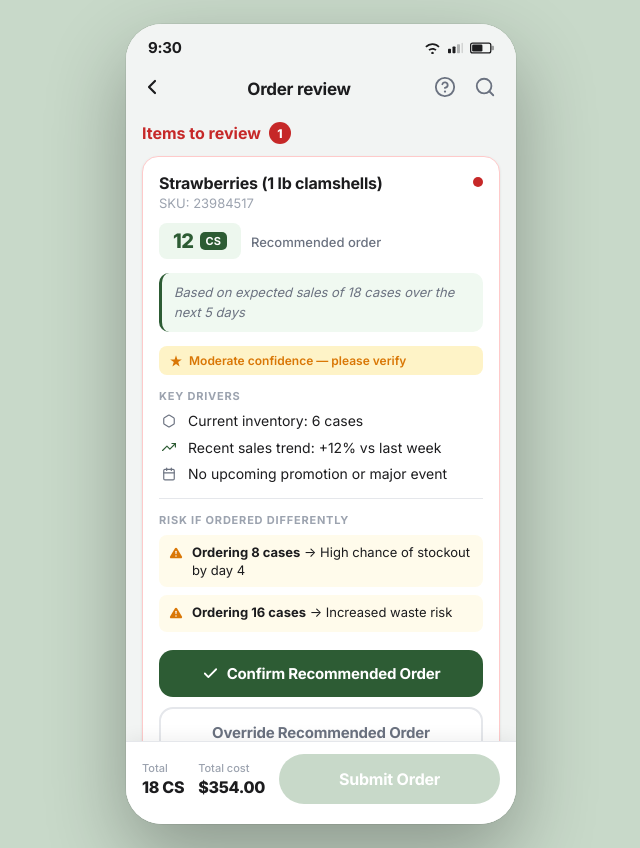
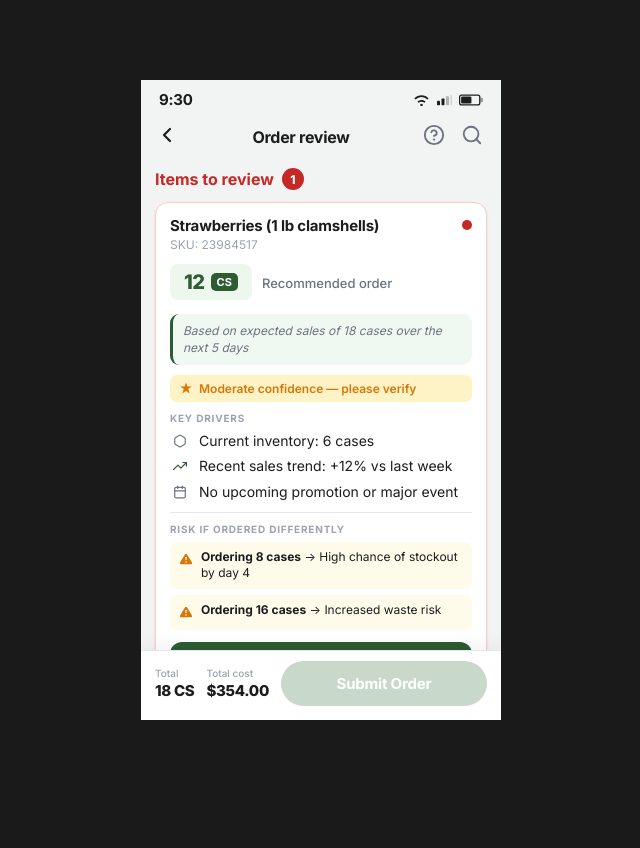
Before and after one commit to Philosophe1/Afresh, a React (Vite) app: page / in a window 1280 px wide. Both pictures are taken after a click on the button "View order". Shown: the whole page, without its empty margins (319-959 px from the left). After the commit the page ends 800 px from the top, so only its background shows below. Built offline with nearby package versions, Linux system fonts and the light colour scheme.

Commit message:
Scale app to Zebra TC21/TC26 logical viewport (360×640 CSS px)

```diff
--- a/src/App.jsx
+++ b/src/App.jsx
@@ -21,12 +21,9 @@ export default function App() {
   return (
     <div style={{
       width: '100%',
-      height: '844px',
-      maxHeight: '100dvh',
+      height: '100%',
       background: 'var(--card-bg)',
-      borderRadius: 36,
       overflow: 'hidden',
-      boxShadow: '0 32px 80px rgba(0,0,0,0.30), 0 0 0 1px rgba(0,0,0,0.06)',
       position: 'relative',
     }}>
       {screen === 'tasks' && (
--- a/src/components/StatusBar.jsx
+++ b/src/components/StatusBar.jsx
@@ -4,7 +4,7 @@ export default function StatusBar({ time = '9:30' }) {
       display: 'flex',
       justifyContent: 'space-between',
       alignItems: 'center',
-      padding: '14px 22px 6px',
+      padding: '10px 18px 4px',
       background: 'var(--page-bg)',
     }}>
       <span style={{ fontSize: 15, fontWeight: 700, color: 'var(--text-primary)', letterSpacing: '-0.2px' }}>
--- a/src/index.css
+++ b/src/index.css
@@ -25,17 +25,20 @@
 
 body {
   font-family: 'Inter', -apple-system, BlinkMacSystemFont, 'Segoe UI', sans-serif;
-  background: #C8D9C9;
+  background: #1A1A1A;
   min-height: 100dvh;
   display: flex;
   align-items: center;
   justify-content: center;
-  padding: 24px 16px;
 }
 
 #root {
-  width: 100%;
-  max-width: 390px;
+  /* Zebra TC21/TC26 logical viewport: 720×1280 px at 2× DPR = 360×640 CSS px.
+     TC52/TC52ax: 1080×1920 at ~3× DPR = 360×640 CSS px.
+     Both devices land on the same 360-wide logical viewport. */
+  width: 360px;
+  height: 640px;
+  flex-shrink: 0;
 }
 
 button {
--- a/src/screens/OrderReview.jsx
+++ b/src/screens/OrderReview.jsx
@@ -127,21 +127,21 @@ function ItemCard({ item, state, onConfirm, onToggleOverride, onOverrideInput, o
   return (
     <div style={{
       background: 'var(--card-bg)',
-      borderRadius: 16,
-      marginBottom: 12,
+      borderRadius: 13,
+      marginBottom: 10,
       boxShadow: 'var(--shadow-sm)',
       overflow: 'hidden',
       border: isActioned ? 'none' : (item.needsReview ? '1.5px solid #FECACA' : '1.5px solid var(--border)'),
       transition: 'border 0.25s ease',
     }}>
       {/* Card header */}
-      <div style={{ padding: '16px 16px 0' }}>
+      <div style={{ padding: '13px 14px 0' }}>
         <div style={{ display: 'flex', justifyContent: 'space-between', alignItems: 'flex-start', marginBottom: 2 }}>
           <div style={{ flex: 1, marginRight: 8 }}>
-            <div style={{ fontSize: 16, fontWeight: 700, color: 'var(--text-primary)', letterSpacing: '-0.2px' }}>
+            <div style={{ fontSize: 15, fontWeight: 700, color: 'var(--text-primary)', letterSpacing: '-0.2px' }}>
               {item.name}
             </div>
-            <div style={{ fontSize: 13, color: 'var(--text-tertiary)', marginTop: 2 }}>
+            <div style={{ fontSize: 12, color: 'var(--text-tertiary)', marginTop: 2 }}>
               SKU: {item.sku}
             </div>
           </div>
@@ -237,16 +237,16 @@ function ItemCard({ item, state, onConfirm, onToggleOverride, onOverrideInput, o
 
       {/* Rationale section — hidden when actioned */}
       {!isActioned && (
-        <div style={{ padding: '0 16px 16px' }}>
+        <div style={{ padding: '0 14px 14px' }}>
           {/* Rationale summary box */}
           <div style={{
             background: '#F0F9F1',
-            borderRadius: 10,
-            padding: '10px 12px',
-            marginBottom: 14,
+            borderRadius: 9,
+            padding: '8px 10px',
+            marginBottom: 10,
             borderLeft: '3px solid var(--green-primary)',
           }}>
-            <div style={{ fontSize: 13, color: 'var(--text-secondary)', fontStyle: 'italic', lineHeight: 1.5 }}>
+            <div style={{ fontSize: 12, color: 'var(--text-secondary)', fontStyle: 'italic', lineHeight: 1.45 }}>
               {item.rationale}
             </div>
           </div>
@@ -257,10 +257,10 @@ function ItemCard({ item, state, onConfirm, onToggleOverride, onOverrideInput, o
               display: 'flex',
               alignItems: 'center',
               gap: 6,
-              marginBottom: 14,
+              marginBottom: 10,
               background: 'var(--amber-light)',
-              borderRadius: 8,
-              padding: '7px 10px',
+              borderRadius: 7,
+              padding: '6px 9px',
             }}>
               <SparkleIcon />
               <span style={{ fontSize: 12, color: 'var(--amber)', fontWeight: 600 }}>
@@ -270,18 +270,18 @@ function ItemCard({ item, state, onConfirm, onToggleOverride, onOverrideInput, o
           )}
 
           {/* Key Drivers */}
-          <div style={{ marginBottom: 14 }}>
+          <div style={{ marginBottom: 10 }}>
             <div style={{
-              fontSize: 11,
+              fontSize: 10,
               fontWeight: 700,
               color: 'var(--text-tertiary)',
               letterSpacing: '0.8px',
               textTransform: 'uppercase',
-              marginBottom: 8,
+              marginBottom: 7,
             }}>
               Key Drivers
             </div>
-            <div style={{ display: 'flex', flexDirection: 'column', gap: 7 }}>
+            <div style={{ display: 'flex', flexDirection: 'column', gap: 6 }}>
               {item.keyDrivers.map((d, i) => (
                 <div key={i} style={{ display: 'flex', alignItems: 'center', gap: 9 }}>
                   <div style={{ flexShrink: 0, width: 20, display: 'flex', justifyContent: 'center' }}>
@@ -294,34 +294,34 @@ function ItemCard({ item, state, onConfirm, onToggleOverride, onOverrideInput, o
           </div>
 
           {/* Divider */}
-          <div style={{ height: 1, background: 'var(--border)', marginBottom: 14 }} />
+          <div style={{ height: 1, background: 'var(--border)', marginBottom: 10 }} />
 
           {/* Risk section */}
-          <div style={{ marginBottom: 18 }}>
+          <div style={{ marginBottom: 12 }}>
             <div style={{
-              fontSize: 11,
+              fontSize: 10,
               fontWeight: 700,
               color: 'var(--text-tertiary)',
               letterSpacing: '0.8px',
               textTransform: 'uppercase',
-              marginBottom: 8,
+              marginBottom: 7,
             }}>
               Risk if Ordered Differently
             </div>
-            <div style={{ display: 'flex', flexDirection: 'column', gap: 8 }}>
+            <div style={{ display: 'flex', flexDirection: 'column', gap: 6 }}>
               {item.risks.map((r, i) => (
                 <div key={i} style={{
                   display: 'flex',
                   alignItems: 'flex-start',
-                  gap: 9,
+                  gap: 8,
                   background: '#FFFBEB',
-                  borderRadius: 8,
-                  padding: '8px 10px',
+                  borderRadius: 7,
+                  padding: '7px 9px',
                 }}>
                   <div style={{ flexShrink: 0, marginTop: 1 }}>
                     <AlertIcon />
                   </div>
-                  <span style={{ fontSize: 13, color: 'var(--text-primary)', lineHeight: 1.4 }}>
+                  <span style={{ fontSize: 12, color: 'var(--text-primary)', lineHeight: 1.4 }}>
                     <strong>Ordering {r.order} cases</strong> → {r.risk}
                   </span>
                 </div>
@@ -330,25 +330,25 @@ function ItemCard({ item, state, onConfirm, onToggleOverride, onOverrideInput, o
           </div>
 
           {/* Action buttons */}
-          <div style={{ display: 'flex', flexDirection: 'column', gap: 10 }}>
+          <div style={{ display: 'flex', flexDirection: 'column', gap: 8 }}>
             <button
               onClick={onConfirm}
               style={{
                 width: '100%',
-                padding: '14px',
-                borderRadius: 14,
+                padding: '12px',
+                borderRadius: 12,
                 background: 'var(--green-primary)',
                 color: 'white',
-                fontSize: 15,
+                fontSize: 14,
                 fontWeight: 700,
                 display: 'flex',
                 alignItems: 'center',
                 justifyContent: 'center',
-                gap: 8,
+                gap: 7,
                 letterSpacing: '-0.2px',
               }}
             >
-              <CheckIcon size={17} color="white" />
+              <CheckIcon size={15} color="white" />
               Confirm Recommended Order
             </button>
 
@@ -356,12 +356,12 @@ function ItemCard({ item, state, onConfirm, onToggleOverride, onOverrideInput, o
               onClick={onToggleOverride}
               style={{
                 width: '100%',
-                padding: '14px',
-                borderRadius: 14,
+                padding: '12px',
+                borderRadius: 12,
                 border: `2px solid ${state.showOverride ? 'var(--amber)' : 'var(--border)'}`,
                 background: state.showOverride ? 'var(--amber-light)' : 'transparent',
                 color: state.showOverride ? 'var(--amber)' : 'var(--text-secondary)',
-                fontSize: 15,
+                fontSize: 14,
                 fontWeight: 700,
                 letterSpacing: '-0.2px',
                 transition: 'all 0.2s ease',
@@ -374,19 +374,19 @@ function ItemCard({ item, state, onConfirm, onToggleOverride, onOverrideInput, o
             {state.showOverride && (
               <div style={{
                 background: '#FFFBEB',
-                borderRadius: 14,
-                padding: '14px',
+                borderRadius: 11,
+                padding: '11px',
                 border: '1.5px solid #FDE68A',
               }}>
                 <div style={{
-                  fontSize: 13,
+                  fontSize: 12,
                   fontWeight: 600,
                   color: 'var(--text-secondary)',
-                  marginBottom: 10,
+                  marginBottom: 8,
                 }}>
                   Enter new quantity (cases)
                 </div>
-                <div style={{ display: 'flex', gap: 10, alignItems: 'center' }}>
+                <div style={{ display: 'flex', gap: 8, alignItems: 'center' }}>
                   <div style={{ position: 'relative', flex: 1 }}>
                     <input
                       type="number"
@@ -396,11 +396,11 @@ function ItemCard({ item, state, onConfirm, onToggleOverride, onOverrideInput, o
                       onChange={e => onOverrideInput(e.target.value)}
                       style={{
                         width: '100%',
-                        padding: '12px 14px',
-                        borderRadius: 10,
+                        padding: '10px 12px',
+                        borderRadius: 9,
                         border: `1.5px solid ${overrideErr ? 'var(--red)' : '#FDE68A'}`,
                         background: 'white',
-                        fontSize: 18,
+                        fontSize: 16,
                         fontWeight: 700,
                         color: 'var(--text-primary)',
                       }}
@@ -408,14 +408,14 @@ function ItemCard({ item, state, onConfirm, onToggleOverride, onOverrideInput, o
                     {state.overrideInput && !overrideErr && (
                       <span style={{
                         position: 'absolute',
-                        right: 12,
+                        right: 10,
                         top: '50%',
                         transform: 'translateY(-50%)',
                         background: 'var(--amber)',
                         color: 'white',
-                        borderRadius: 5,
-                        padding: '2px 7px',
-                        fontSize: 11,
+                        borderRadius: 4,
+                        padding: '2px 6px',
+                        fontSize: 10,
                         fontWeight: 700,
                       }}>
                         {item.unit}
@@ -426,13 +426,13 @@ function ItemCard({ item, state, onConfirm, onToggleOverride, onOverrideInput, o
                     onClick={onSubmitOverride}
                     disabled={!state.overrideInput || overrideErr}
                     style={{
-                      padding: '12px 20px',
-                      borderRadius: 10,
+                      padding: '10px 14px',
+                      borderRadius: 9,
                       background: (!state.overrideInput || overrideErr)
                         ? '#E5E7EB'
                         : 'var(--amber)',
                       color: (!state.overrideInput || overrideErr) ? 'var(--text-tertiary)' : 'white',
-                      fontSize: 14,
+                      fontSize: 13,
                       fontWeight: 700,
                       transition: 'all 0.2s ease',
                       letterSpacing: '-0.1px',
@@ -443,7 +443,7 @@ function ItemCard({ item, state, onConfirm, onToggleOverride, onOverrideInput, o
                   </button>
                 </div>
                 {overrideErr && (
-                  <div style={{ fontSize: 12, color: 'var(--red)', marginTop: 6 }}>
+                  <div style={{ fontSize: 11, color: 'var(--red)', marginTop: 5 }}>
                     Please enter a valid quantity (whole number ≥ 1)
                   </div>
                 )}
@@ -547,16 +547,16 @@ export default function OrderReview({ onBack, onSubmit }) {
       <div style={{
         display: 'flex',
         alignItems: 'center',
-        padding: '6px 14px 10px',
-        gap: 6,
+        padding: '4px 12px 8px',
+        gap: 4,
       }}>
-        <button onClick={onBack} style={{ padding: 6, marginLeft: -6 }}>
+        <button onClick={onBack} style={{ padding: 6, marginLeft: -4 }}>
           <BackIcon />
         </button>
         <span style={{
           flex: 1,
           textAlign: 'center',
-          fontSize: 17,
+          fontSize: 16,
           fontWeight: 700,
           color: 'var(--text-primary)',
           letterSpacing: '-0.3px',
@@ -568,7 +568,7 @@ export default function OrderReview({ onBack, onSubmit }) {
       </div>
 
       {/* Scrollable body */}
-      <div style={{ flex: 1, overflowY: 'auto', padding: '4px 16px 110px' }}>
+      <div style={{ flex: 1, overflowY: 'auto', padding: '4px 14px 90px' }}>
 
         {/* Items to Review section */}
         {reviewNeeded.length > 0 && (
@@ -662,21 +662,21 @@ export default function OrderReview({ onBack, onSubmit }) {
         right: 0,
         background: 'white',
         borderTop: '1px solid var(--border)',
-        padding: '12px 16px 20px',
+        padding: '10px 14px 14px',
         display: 'flex',
         alignItems: 'center',
-        gap: 14,
+        gap: 12,
         boxShadow: '0 -4px 16px rgba(0,0,0,0.06)',
       }}>
         <div style={{ flexShrink: 0 }}>
-          <div style={{ fontSize: 11, color: 'var(--text-tertiary)', fontWeight: 500, marginBottom: 2 }}>Total</div>
-          <div style={{ fontSize: 16, fontWeight: 800, color: 'var(--text-primary)', letterSpacing: '-0.3px' }}>
+          <div style={{ fontSize: 10, color: 'var(--text-tertiary)', fontWeight: 500, marginBottom: 2 }}>Total</div>
+          <div style={{ fontSize: 15, fontWeight: 800, color: 'var(--text-primary)', letterSpacing: '-0.3px' }}>
             {totalCS} CS
           </div>
         </div>
         <div style={{ flexShrink: 0 }}>
-          <div style={{ fontSize: 11, color: 'var(--text-tertiary)', fontWeight: 500, marginBottom: 2 }}>Total cost</div>
-          <div style={{ fontSize: 16, fontWeight: 800, color: 'var(--text-primary)', letterSpacing: '-0.3px' }}>
+          <div style={{ fontSize: 10, color: 'var(--text-tertiary)', fontWeight: 500, marginBottom: 2 }}>Total cost</div>
+          <div style={{ fontSize: 15, fontWeight: 800, color: 'var(--text-primary)', letterSpacing: '-0.3px' }}>
             ${totalCost.toFixed(2)}
           </div>
         </div>
@@ -685,11 +685,11 @@ export default function OrderReview({ onBack, onSubmit }) {
           disabled={!allActioned}
           style={{
             flex: 1,
-            padding: '15px',
-            borderRadius: 30,
+            padding: '13px',
+            borderRadius: 28,
             background: allActioned ? 'var(--green-primary)' : '#C8D9C9',
             color: 'white',
-            fontSize: 16,
+            fontSize: 15,
             fontWeight: 700,
             letterSpacing: '-0.2px',
             transition: 'background 0.25s ease',
```
Also changed, not shown: src/screens/TodaysTasks.jsx (+47 -47 lines), 5 other files (tests, documents, lock files or other folders).
